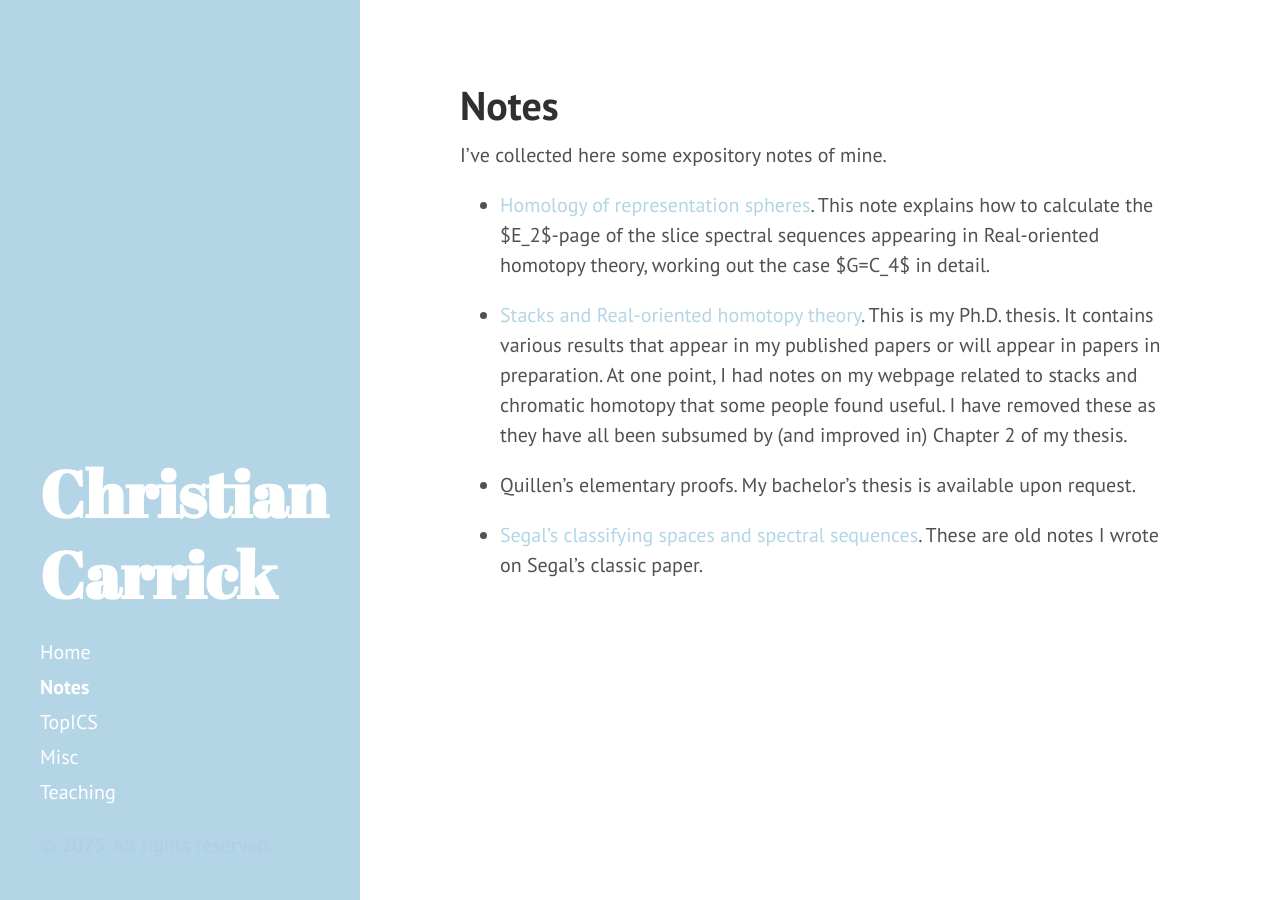
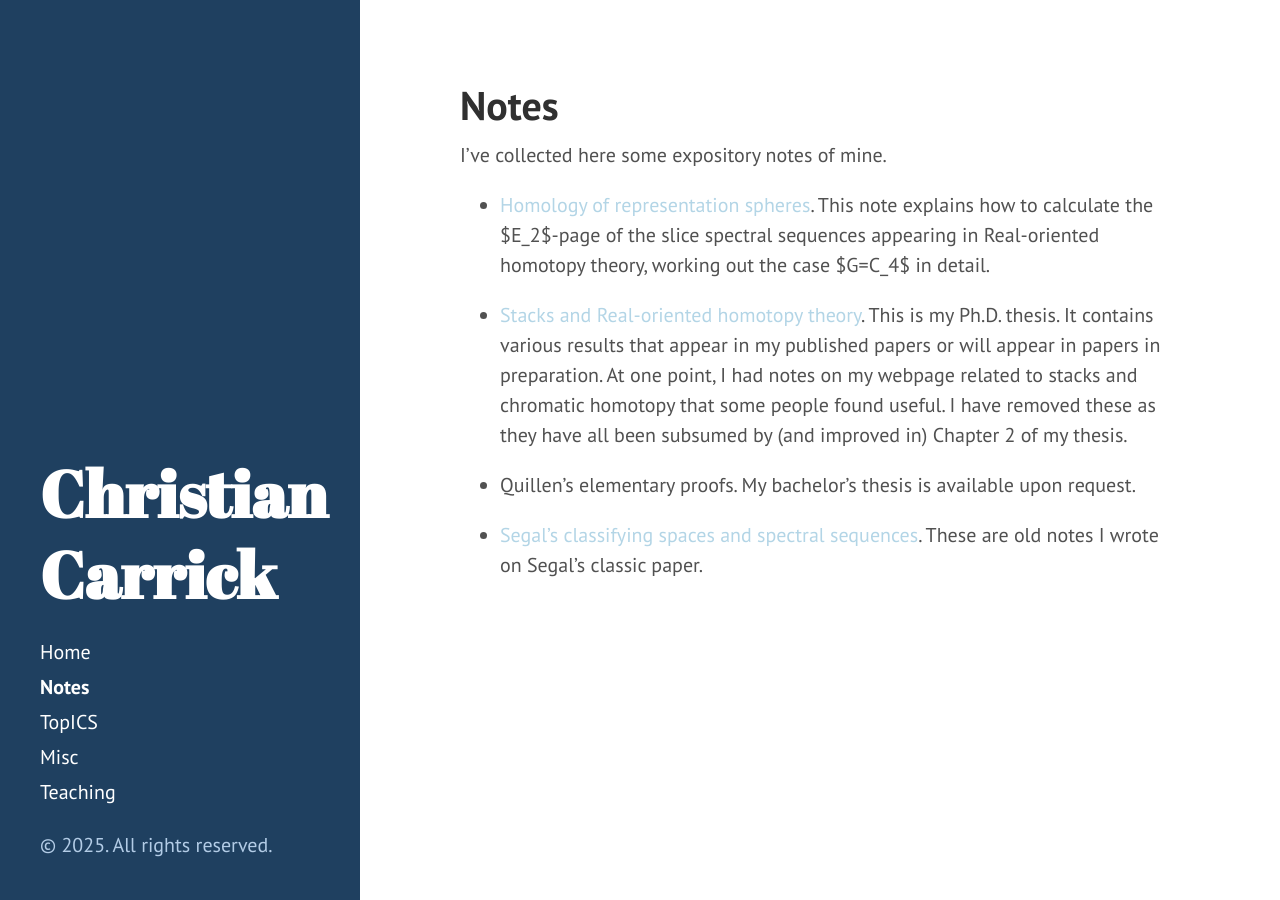
Before and after one commit to carrickchristian/carrickchristian.github.io, a Jekyll site: the page built from Notes:Seminars.md, in a window 1280 px wide. Built offline with Jekyll 4.4.1, drawn with Linux system fonts in a browser that asks for light colours.

Commit message:
color change 4

```diff
--- a/public/css/hyde.css
+++ b/public/css/hyde.css
@@ -188,7 +188,7 @@
 
 /* Orange */
 .theme-base-09 .sidebar {
-  background-color: #b3d5e6;
+  background-color: #1f4060;
 }
 .theme-base-09 .content a,
 .theme-base-09 .related-posts li a:hover {
```
Also changed, not shown: 1 other file.
